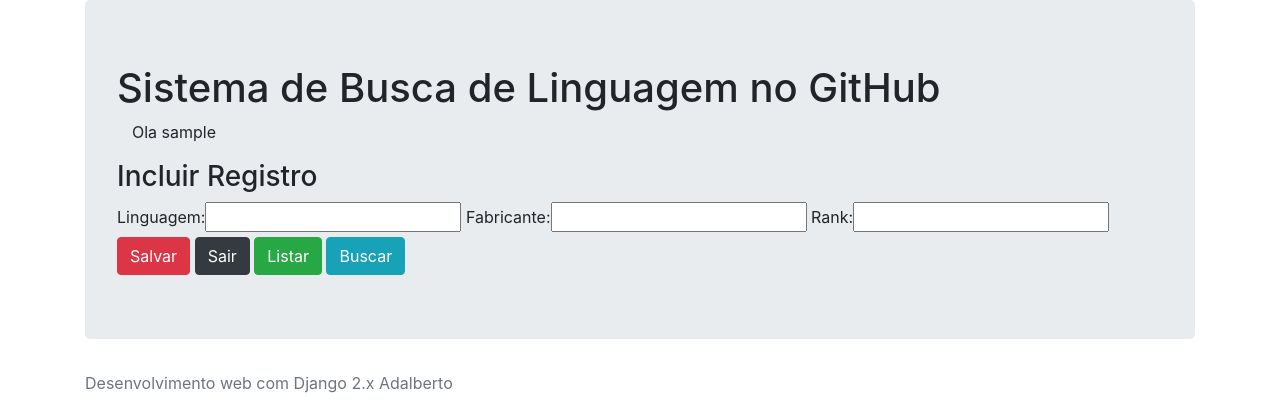
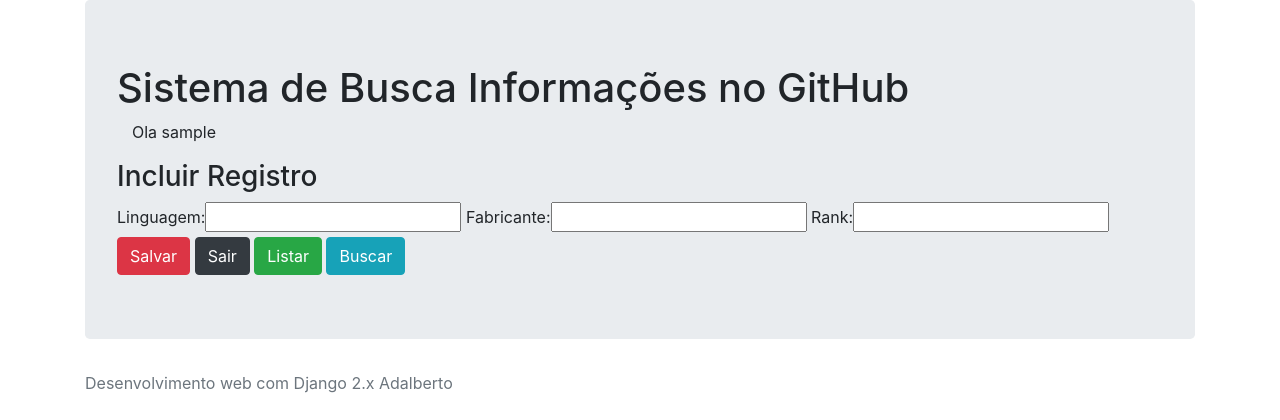
Before and after one commit to amartins007/github-linguagem, a Django app: page /linguagem/new/ in a window 1280 px wide. Shown: the top 420 px of the page. Run offline with Django 3.2, Linux system fonts and the light colour scheme; the visitor is signed in with stand-in values (Sample User, id 1); some libraries are stand-ins or nearby versions.

Commit message:
Atualizaçao  Heroku Gestao_GitHub

```diff
--- a/linguagem/templates/linguagem_delete_confirm.html
+++ b/linguagem/templates/linguagem_delete_confirm.html
@@ -5,7 +5,7 @@
 
 {% block main %}
 
-    <h1>Sistema de Busca de Linguagem no GitHub</h1>
+    <h1>Sistema de Busca Informações no GitHub</h1>
         <div class="col">
             {% if user.is_authenticated %}
                 <p>Ola {{user.username }}</p>
--- a/linguagem/templates/linguagem_list.html
+++ b/linguagem/templates/linguagem_list.html
@@ -5,7 +5,7 @@
 
 
 {% block main %}
-    <h1>Sistema de Busca de Linguagem no GitHub</h1>
+    <h1>Sistema de Busca Informações no GitHub</h1>
     <div class="row">
         <div class="col">
 
--- a/linguagem/templates/linguagem_new.html
+++ b/linguagem/templates/linguagem_new.html
@@ -4,7 +4,7 @@
 {% block title %} Inclui SisLinguagem {% endblock %}
 
 {% block main %}
-    <h1>Sistema de Busca de Linguagem no GitHub</h1>
+    <h1>Sistema de Busca Informações no GitHub</h1>
      <div class="col">
             {% if user.is_authenticated %}
                 <p>Ola {{user.username }}</p>
--- a/linguagem/templates/linguagem_update.html
+++ b/linguagem/templates/linguagem_update.html
@@ -4,7 +4,7 @@
 {% block title %} Altera SisLinguagem {% endblock %}
 
 {% block main %}
-    <h1>Sistema de Busca de Linguagem no GitHub</h1>
+    <h1>Sistema de Busca Informações no GitHub</h1>
      <div class="col">
             {% if user.is_authenticated %}
                 <p>Ola {{user.username }}</p>
```
